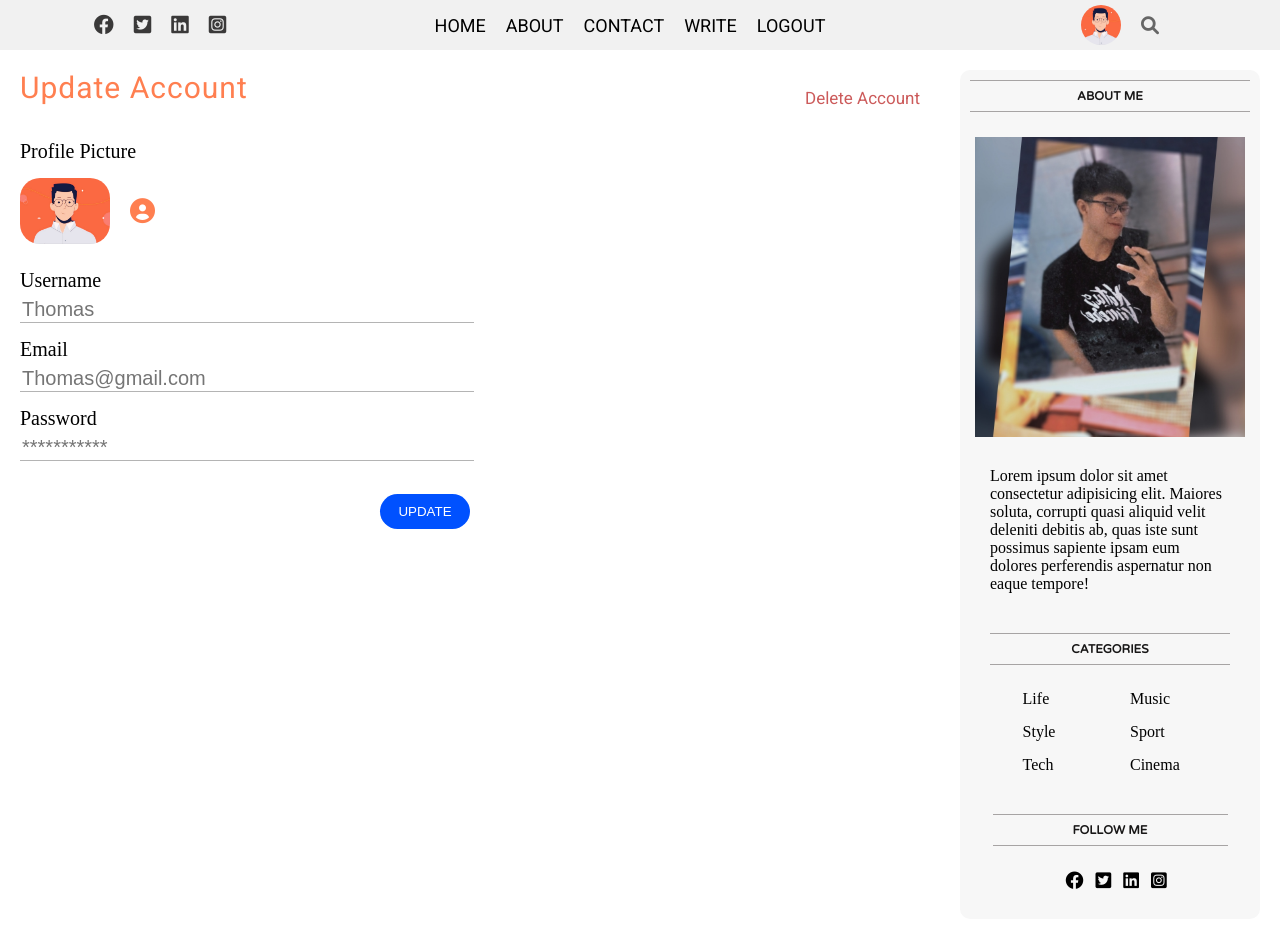
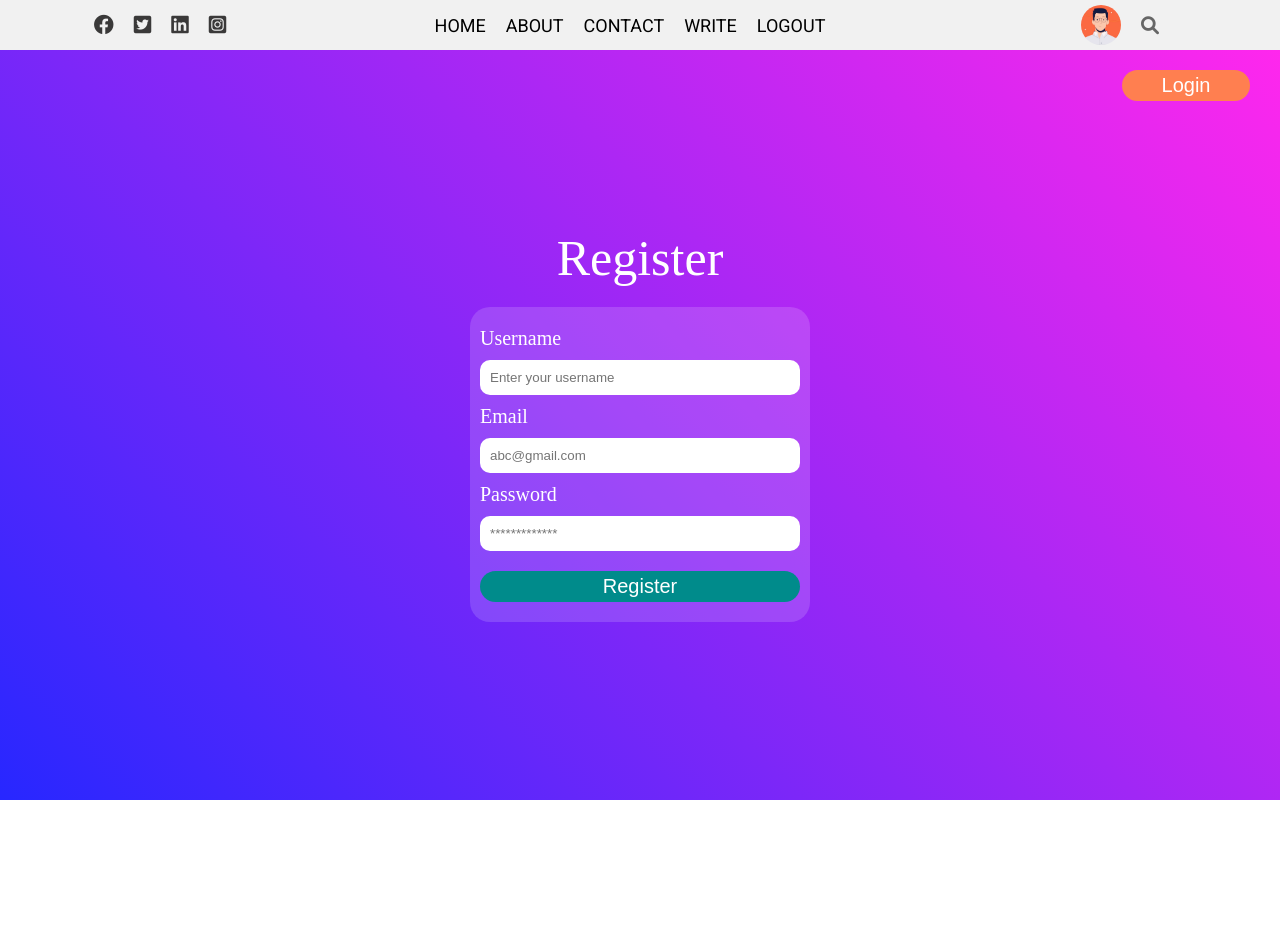
Before and after one commit to ThomasLe-dev/MERN-Blog, a React (Create React App) app: page / in a window 1280 px wide. Shown: the top 928 px of the page. After the commit the page ends 800 px from the top, so only its background shows below. Built offline with nearby package versions, Linux system fonts and the light colour scheme.

Commit message:
Login and register page

```diff
--- a/src/App.js
+++ b/src/App.js
@@ -3,12 +3,14 @@
 import Single from "./pages/single/Single";
 import Write from "./pages/write/Write";
 import Settings from "./pages/settings/Settings";
+import Login from "./pages/login/Login";
+import Register from "./pages/register/Register";
 
 function App() {
   return (
     <>
     <TopBar/>
-    <Settings/>
+    <Register/>
     </>
   );
 }
--- /dev/null
+++ b/src/pages/login/Login.jsx
@@ -0,0 +1,19 @@
+import "./login.css"
+
+export default function Login() {
+    return (
+        <div className="login">
+            <span className="login-title">Login</span>
+        <form className="login-form">
+            <label>Email</label>
+            <input type="email" placeholder="abc@gmail.com"/>
+            <label>Password</label>
+            <input type="password" placeholder="*************"/>
+            <button className="login-button">
+                Login
+            </button>
+        </form>
+            <button className="register-btn">Register</button>
+        </div>
+  )
+}
--- /dev/null
+++ b/src/pages/login/login.css
@@ -0,0 +1,67 @@
+.login{
+  height: calc(100vh - 50px);
+  display: flex;
+  flex-direction: column;
+  justify-content: center;
+  background: linear-gradient(45deg, rgba(255, 0, 0, 0.849), rgba(0, 0, 255, 0.849));
+  align-items: center;
+}
+
+.login-title{
+  font-size: 50px;
+  color: #fff;
+}
+
+.login-form{
+  margin-top: 20px;
+  display: flex;
+  flex-direction: column;
+  width: 25%;
+  background-color: rgba(255, 255, 255, 0.151);
+  border-radius: 20px;
+  padding: 10px;
+  padding-bottom: 20px;
+}
+
+.login-form > label{
+  margin: 10px 0;
+  font-size: 20px;
+  color: #fff;
+}
+
+.login-form > input{
+  padding: 10px;
+  background-color: #fff;
+  border: none;
+  border-radius: 10px;
+  outline: none;
+}
+
+.login-button{
+  margin-top: 20px;
+  cursor: pointer;
+  background-color: coral;
+  border: none;
+  cursor: pointer;
+  border-radius: 20px;
+  border: none;
+  width: 100%;
+  font-size: 20px;
+  padding: 4px 0;
+  color: #fff;
+  margin: 20px auto 0;
+}
+
+.register-btn{
+  position: absolute;
+  background-color: darkcyan;
+  color: white;
+  cursor: pointer;
+  border-radius: 20px;
+  border: none;
+  width: 10%;
+  font-size: 20px;
+  padding: 4px 0;
+  top: 70px;
+  right: 30px;
+}
--- /dev/null
+++ b/src/pages/register/Register.jsx
@@ -0,0 +1,19 @@
+import "./register.css"
+
+export default function Register() {
+    return (
+        <div className="register">
+            <span className="register-title">Register</span>
+        <form className="register-form">
+            <label>Username</label>
+            <input type="email" placeholder="Enter your username"/>
+            <label>Email</label>
+            <input type="email" placeholder="abc@gmail.com"/>
+            <label>Password</label>
+            <input type="password" placeholder="*************"/>
+            <button className="register-button">Register</button>
+        </form>
+            <button className="login-btn">Login</button>
+        </div>
+  )
+}
--- /dev/null
+++ b/src/pages/register/register.css
@@ -0,0 +1,79 @@
+.register{
+  height: calc(100vh - 50px);
+  display: flex;
+  flex-direction: column;
+  justify-content: center;
+  background: linear-gradient(45deg, rgba(0, 0, 255, 0.849),rgba(255, 0, 234, 0.849));
+  align-items: center;
+}
+
+.register-title{
+  font-size: 50px;
+  color: #fff;
+}
+
+.register-form{
+  margin-top: 20px;
+  display: flex;
+  flex-direction: column;
+  width: 25%;
+  background-color: rgba(255, 255, 255, 0.151);
+  border-radius: 20px;
+  padding: 10px;
+  position: relative;
+  padding-bottom: 20px;
+}
+
+.register-form > label{
+  margin: 10px 0;
+  font-size: 20px;
+  color: #fff;
+}
+
+.register-form > input{
+  padding: 10px;
+  background-color: #fff;
+  border: none;
+  border-radius: 10px;
+  outline: none;
+}
+
+.register-button{
+  margin-top: 20px;
+  cursor: pointer;
+  background-color: darkcyan;
+  border: none;
+  cursor: pointer;
+  border-radius: 20px;
+  border: none;
+  font-size: 20px;
+  padding: 4px 0;
+  color: #fff;
+}
+
+.login-btn{
+  position: absolute;
+  background-color: coral;
+  color: white;
+  cursor: pointer;
+  border-radius: 20px;
+  border: none;
+  width: 10%;
+  font-size: 20px;
+  padding: 4px 0;
+  top: 70px;
+  right: 30px;
+}
+/*
+margin-top: 20px;
+cursor: pointer;
+background-color: darkcyan;
+border: none;
+cursor: pointer;
+border-radius: 20px;
+border: none;
+width: 100%;
+font-size: 20px;
+padding: 4px 0;
+color: #fff;
+*/
```
